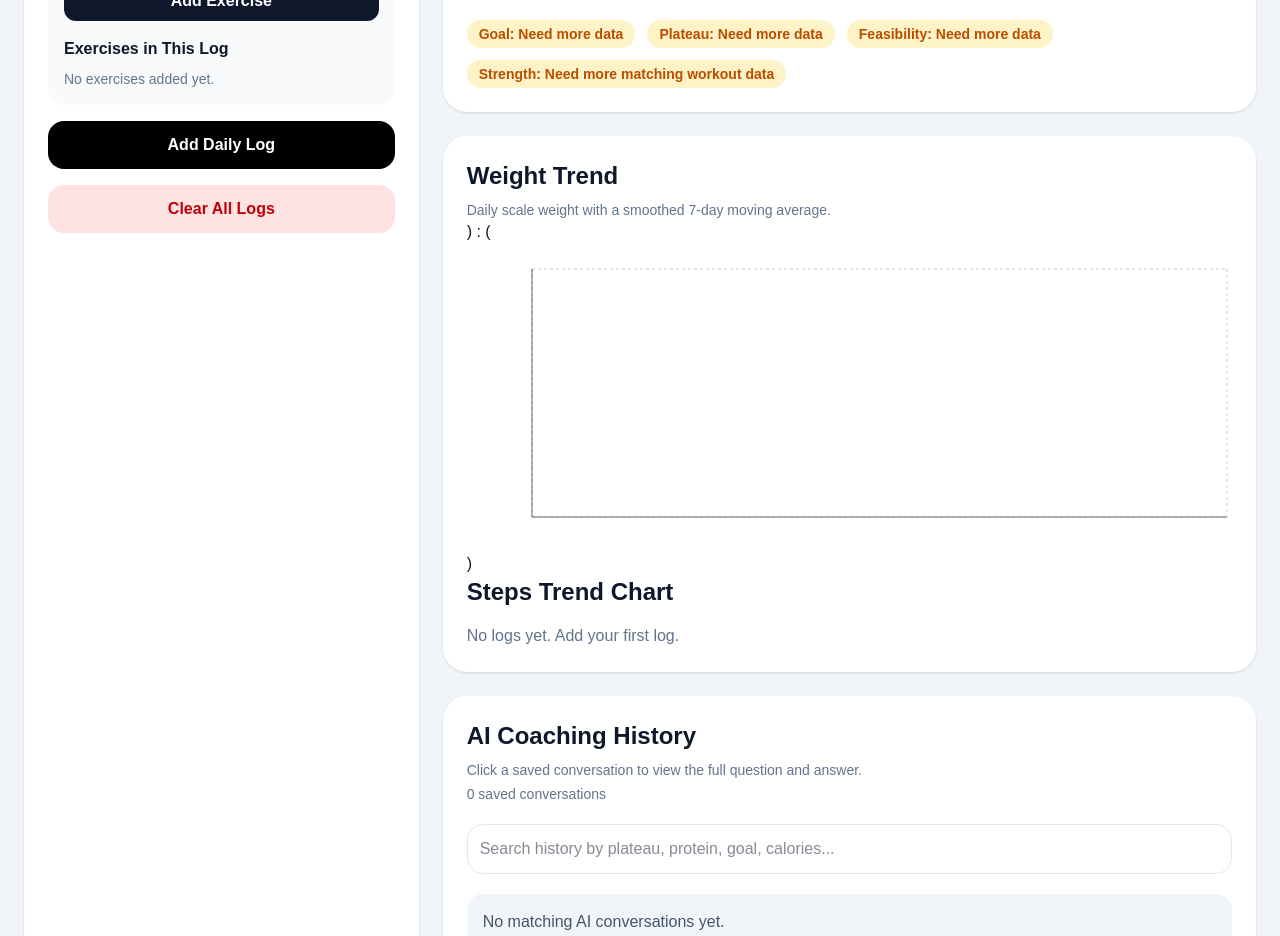
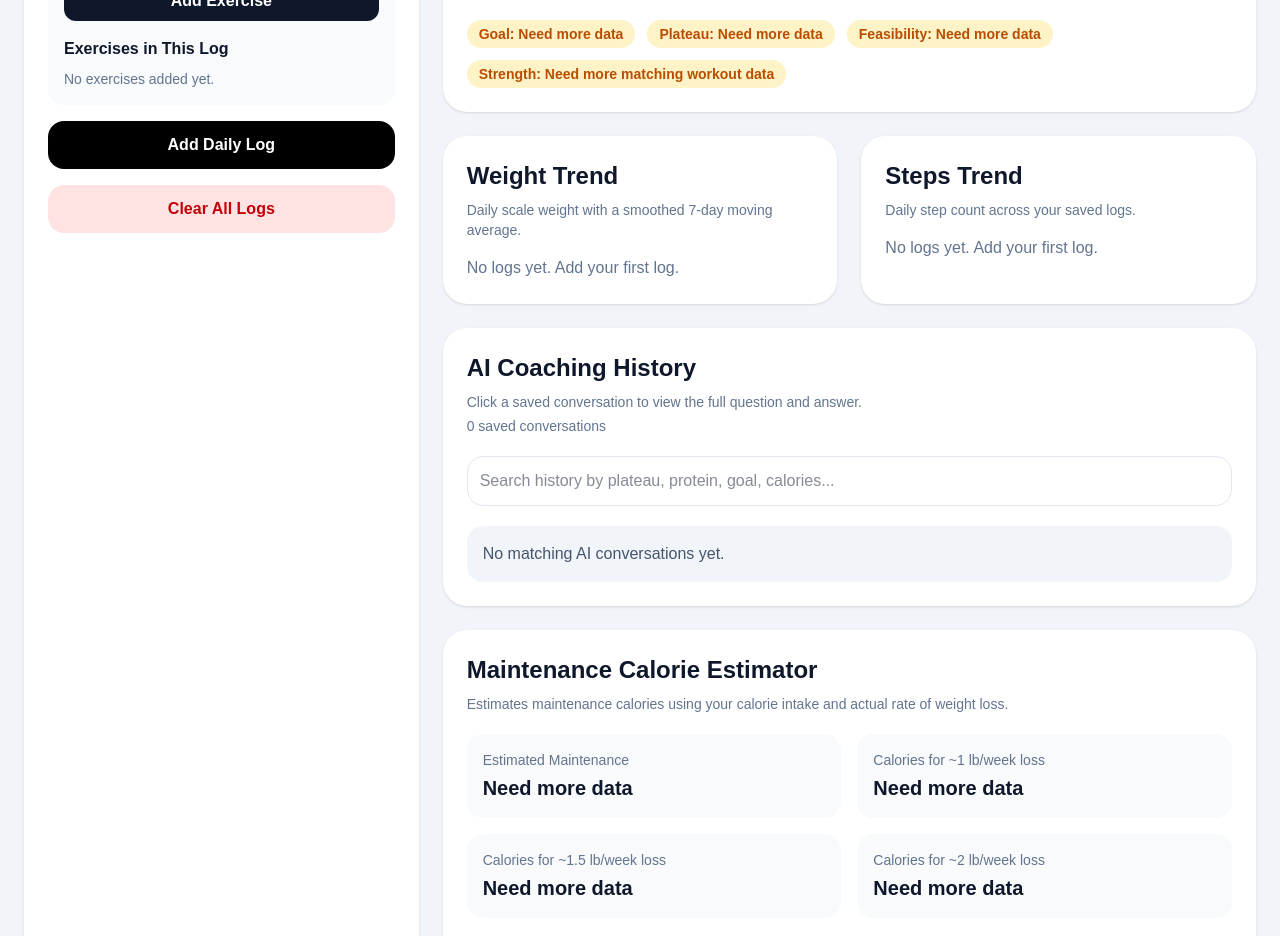
Before and after one commit to ayushs36/fitcheck-ai, a Next.js app: page / in a window 1280 px wide. Shown: the part 1460-2396 px from the top of the page. Built offline with nearby package versions, Linux system fonts and the light colour scheme.

Commit message:
Clean up moving average metrics and weight chart

```diff
--- a/app/page.tsx
+++ b/app/page.tsx
@@ -1325,42 +1325,16 @@ function toggleLogMonth(monthYear: string) {
                 <StatusBadge label="Strength" value={strengthStatus} />
               </div></section>
 
+<div className="grid gap-6 xl:grid-cols-2">
   <section className="rounded-3xl bg-white p-6 shadow-sm">
-              <div className="grid gap-6 xl:grid-cols-2"></div>
     <h2 className="text-2xl font-semibold">Weight Trend</h2>
+
     <p className="mt-2 text-sm text-slate-500">
       Daily scale weight with a smoothed 7-day moving average.
     </p>
-              ) : (
-                <div className="mt-5 h-72">
-                  <ResponsiveContainer width="100%" height="100%">
-                    <LineChart data={chartData}>
-                      <CartesianGrid strokeDasharray="3 3" />
-                      <XAxis dataKey="date" />
-                      <YAxis domain={["dataMin - 2", "dataMax + 2"]} />
-                      <Tooltip />
-                      <Line
-                        type="monotone"
-                        dataKey="weight"
-                        strokeWidth={3}
-                        dot
-                      />
-                      <Line
-  type="monotone"
-  dataKey="movingAverage"
-  strokeWidth={3}
-  dot={false}
-/>
-                    </LineChart>
-                  </ResponsiveContainer>
-                </div>
-              )
-              <h2 className="text-2xl font-semibold">Steps Trend Chart</h2>
 
     {chartData.length === 0 ? (
-                <p className="mt-4 text-slate-500">
-                  No logs yet. Add your first log.
-                </p>
+      <p className="mt-4 text-slate-500">No logs yet. Add your first log.</p>
     ) : (
       <div className="mt-5 h-72">
         <ResponsiveContainer width="100%" height="100%">
@@ -1377,6 +1351,7 @@ function toggleLogMonth(monthYear: string) {
               name="Daily Weight"
               strokeWidth={2}
               dot={{ r: 3 }}
+              activeDot={{ r: 5 }}
             />
 
             <Line
@@ -1392,6 +1367,47 @@ function toggleLogMonth(monthYear: string) {
     )}
   </section>
 
+  <section className="rounded-3xl bg-white p-6 shadow-sm">
+    <h2 className="text-2xl font-semibold">Steps Trend</h2>
+
+    <p className="mt-2 text-sm text-slate-500">
+      Daily step count across your saved logs.
+    </p>
+
+    {chartData.length === 0 ? (
+      <p className="mt-4 text-slate-500">No logs yet. Add your first log.</p>
+    ) : (
+      <div className="mt-5 h-72">
+        <ResponsiveContainer width="100%" height="100%">
+          <LineChart data={chartData}>
+            <CartesianGrid strokeDasharray="3 3" />
+            <XAxis dataKey="date" />
+            <YAxis
+              domain={[0, "auto"]}
+              tickFormatter={(value) => `${Math.round(Number(value) / 1000)}k`}
+            />
+            <Tooltip
+              formatter={(value) => [
+                `${Number(value).toLocaleString()} steps`,
+                "Daily Steps",
+              ]}
+            />
+            <Legend />
+
+            <Line
+              type="monotone"
+              dataKey="steps"
+              name="Daily Steps"
+              strokeWidth={3}
+              dot={{ r: 3 }}
+              activeDot={{ r: 5 }}
+            />
+          </LineChart>
+        </ResponsiveContainer>
+      </div>
+    )}
+  </section>
+</div>
 <section className="rounded-3xl bg-white p-6 shadow-sm">
   <div className="flex flex-col gap-3 md:flex-row md:items-center md:justify-between">
     <div>
```
Lines whose indentation alone changed are shown as unchanged.
